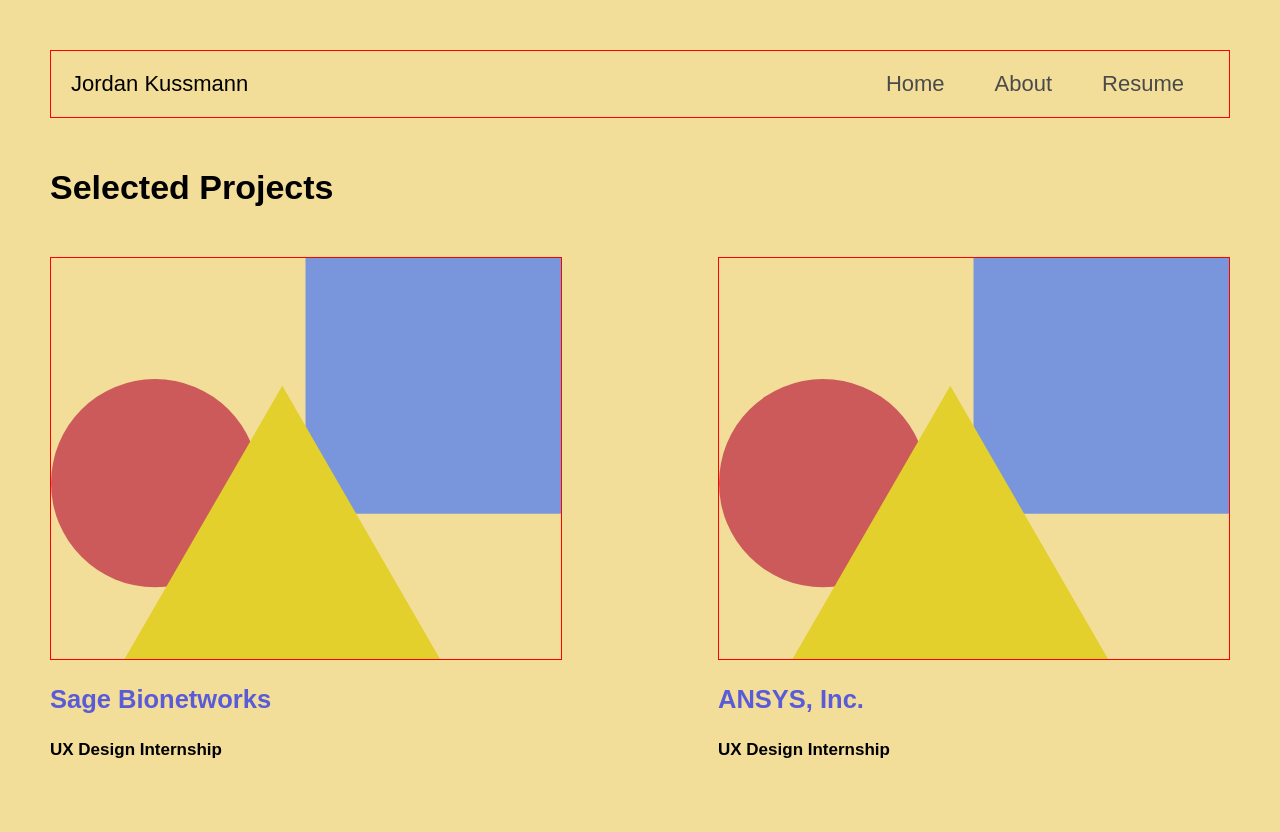
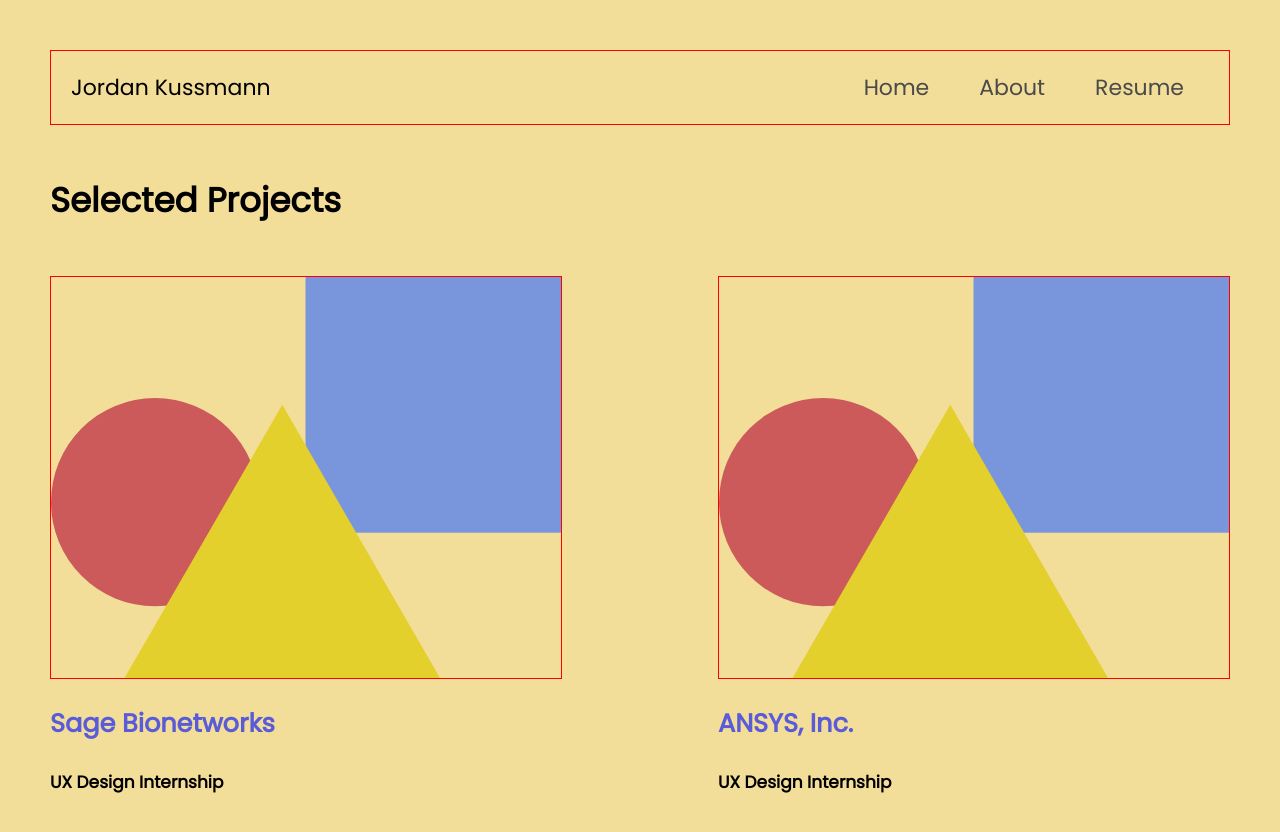
Before and after one commit to jskazn1/portfolio, a React (Create React App) app: page / in a window 1280 px wide. Shown: the top 832 px of the page. Built offline with nearby package versions, Linux system fonts and the light colour scheme; a web font is replaced by a local one.

Commit message:
added resume link

```diff
--- a/src/App.css
+++ b/src/App.css
@@ -25,7 +25,7 @@
   margin-top: 0;
 }
 .App {
-  font-family: 'Proxima Nova', sans-serif;
+  font-family: 'Poppins', sans-serif;
 }
 
 .App-header {
--- a/src/App.js
+++ b/src/App.js
@@ -4,7 +4,6 @@
 import {BrowserRouter, Route, Link} from 'react-router-dom'
 import Home from './pages/Home'
 import About from './pages/About'
-import Resume from './pages/Resume'
 
 function App() {
 
@@ -15,13 +14,12 @@
         <div className="header-links">
           <Link to="/">Home</Link>
           <Link to="/About">About</Link>
-          <Link to="/Resume">Resume</Link>
+          <a href="https://drive.google.com/file/d/1_fPK_EsdY_h-GyvduUqIuLuo5tdwtIzy/view?usp=sharing" target="_blank">Resume</a>
         </div>
       </header>
 
       <Route path="/" exact component={Home} />
       <Route path="/About" component={About} />
-      <Route path="/Resume" component={Resume} />
 
     </div>
   </BrowserRouter>
--- a/src/pages/Resume.js
+++ /dev/null
@@ -1,9 +0,0 @@
-import React from 'react'
-
-function Resume(){
-    return <div className="page">
-        <h2>Resume!</h2>
-    </div>
-}
-
-export default Resume
```
